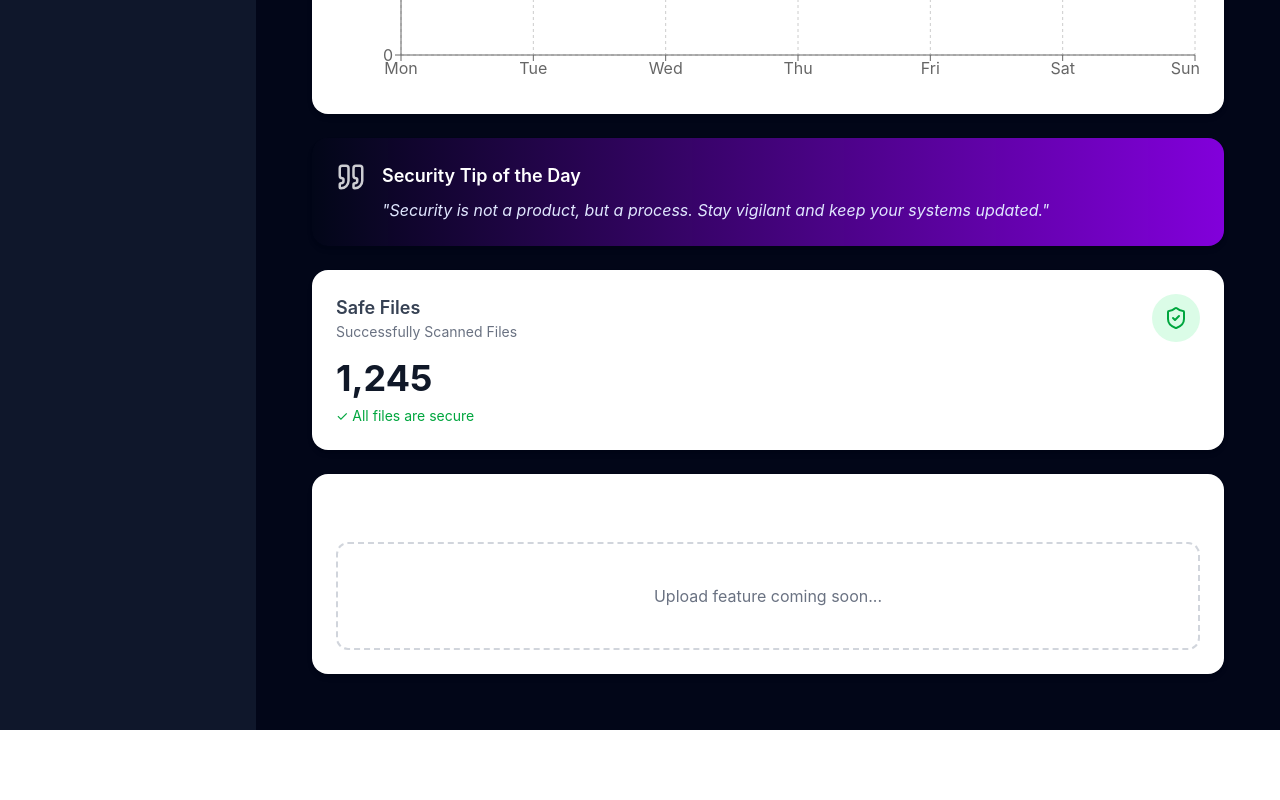
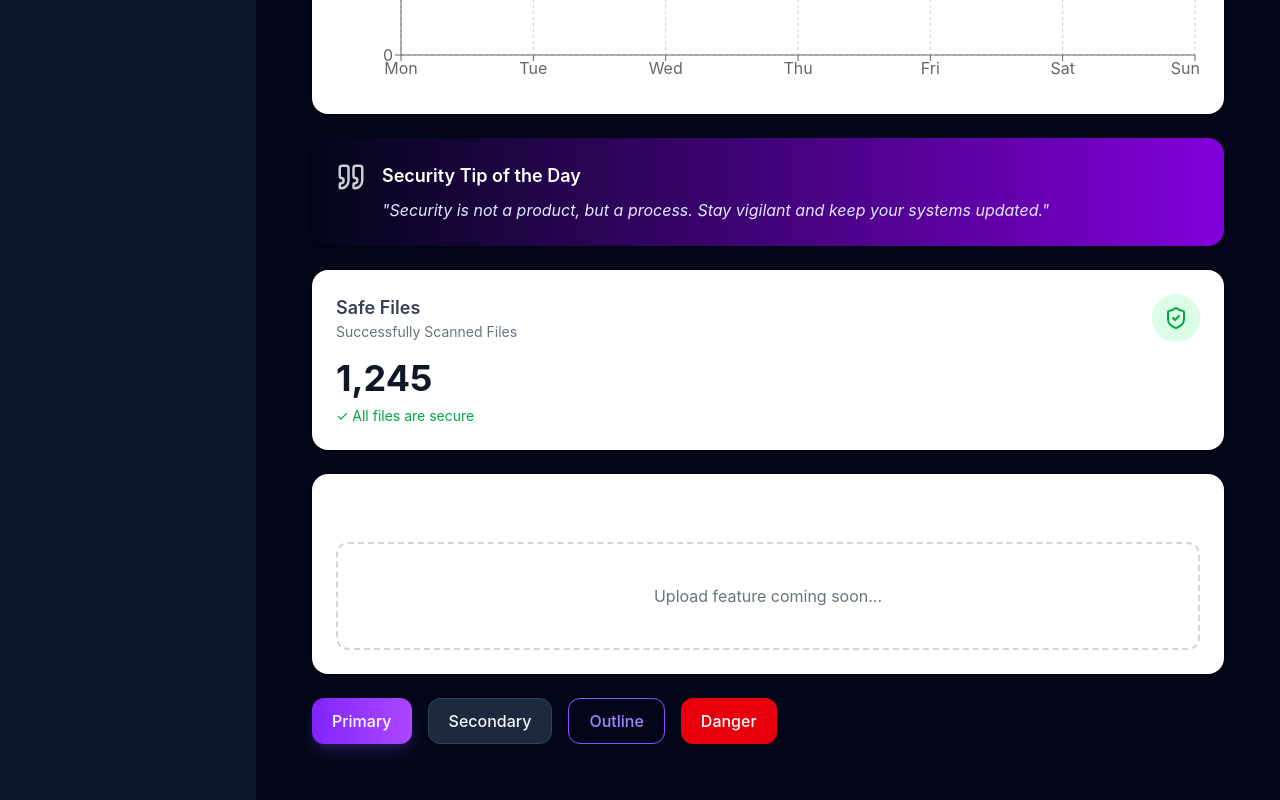
Before and after one commit to rajneeshkaur19/Sentinel_AI, a React (Vite) app in the folder frontend/: page / in a window 1280 px wide. Shown: the part 978-1778 px from the top of the page. Before the commit the page ends 1708 px from the top, so only its background shows below. Built offline with nearby package versions, Linux system fonts and the light colour scheme.

Commit message:
feat: setup design system and reusable button component

```diff
--- a/frontend/package.json
+++ b/frontend/package.json
@@ -11,6 +11,7 @@
   },
   "dependencies": {
     "@tailwindcss/vite": "^4.3.2",
+    "clsx": "^2.1.1",
     "lucide-react": "^1.24.0",
     "react": "^19.2.7",
     "react-dom": "^19.2.7",
--- a/frontend/src/components/common/Button.jsx
+++ b/frontend/src/components/common/Button.jsx
@@ -0,0 +1,58 @@
+import clsx from "clsx";
+import { twMerge } from "tailwind-merge";
+
+const variants = {
+    primary: "bg-gradient-to-r from-violet-600 to-purple-500 text-white shadow-lg shadow-violet-500/20 hover:shadow-violet-500/40",
+    secondary: "bg-slate-800 text-slate-100 border border-slate-700 hover:bg-slate-700",
+    outline: "border border-violet-500 text-violet-400 hover:bg-slate-500/10",
+    ghost: "text-slate-300 hover:bg-slate-800",
+    danger: "bg-red-600 text-white hover:bg-red-700",
+};
+
+const sizes = {
+    sm: "px-3 py-2 text-sm",
+    md: "px-5 py-2.5 text-base",
+    lg: "px-6 py-3 text-lg",
+};
+
+export default function Button({
+    children,
+    variant = "primary",
+    size = "md",
+    loading = false,
+    disabled = false,
+    leftIcon,
+    rightIcon,
+    className = "",
+    ...props
+}) {
+    return(
+        <button disabled={disabled||loading}
+                className={twMerge(
+                  clsx(
+                    "inline-flex items-center gap-2 rounded-xl font-medium transition-all duration-300",
+                    "focus:outline-none focus:ring-2 focus:ring-violet-500/50",
+                    "disabled:opacity-50 disabled:cursor-not-allowed",
+                    "hover:-translate-y-0.5",
+                    variants[variant],
+                    sizes[size],
+                    className
+                )
+            )}
+            {...props}
+        >
+            {loading?(
+                <>
+                  <span className="h-4 w-4 animate-spin rounded-full border-2 border-white border-t-transparent"></span>
+                  Loading...
+                </>
+              ) : (
+              <>
+              {leftIcon}
+              {children}
+              {rightIcon}
+              </>
+            )}
+        </button>
+    );
+}
--- /dev/null
+++ b/frontend/src/constants/design.js
@@ -0,0 +1,47 @@
+// ==========================================================================
+// Sentinel_AI v2
+// Inspired by japanese Cyber Aesthetic
+//===========================================================================
+
+
+
+export const design = {
+    app: {
+        name: "SentinelAI",
+        version: "2.0",
+        theme: "Japanese Cyber Security",
+    },
+    philosophy: {
+        keywords: [
+            "Premium",
+            "Minimal",
+            "Elegant",
+            "Secure",
+            "Modern",
+            "Glassmorphism",
+            "Japanese"
+        ]
+    },
+
+    layout: {
+        sidebarWidth: "280px",
+        navbarHeight: "80px",
+        contentPadding: "32px",
+        cardRadius: "20px"
+    },
+
+    effects: {
+        glassmorphism: true,
+        blur: true,
+        glow: true,
+        gradients: true,
+        softShadow: true
+    },
+
+    animation: {
+        hoverScale: true,
+        fadeIn: true,
+        slideUp: true,
+        smoothTransitions: true
+    }
+};
--- /dev/null
+++ b/frontend/src/constants/theme.js
@@ -0,0 +1,35 @@
+export const theme = {
+    colors: {
+        background: "#060816",
+        surface: "#10162F",
+        surfaceLight: "#171F38",
+
+        primary: "#8B5CF6",
+        primaryLight: "#A78BFA",
+
+        secondary: "#38BDF8",
+
+        success: "#22C55E",
+        warning: "#F59E0B",
+        danger: "#EF4444",
+
+        text: "#F8FAFC",
+        textSecondary: "#CBD5E1",
+        muted: "#64748B",
+
+        border:
+        "rgba(255,255,255,0.08)",
+    },
+
+    radius: {
+        sm: "8px",
+        md: "12px",
+        lg: "18px",
+        xl: "24px",
+    },
+
+    shadow: {
+        glow: "0 0 40px rgba(139,92,246,.35)",
+        card: "0 15px 40px rgba(0,0,0,.35)",
+    },
+};
--- a/frontend/src/pages/Dashboard.jsx
+++ b/frontend/src/pages/Dashboard.jsx
@@ -8,8 +8,10 @@ import ThreatChart from "../components/dashboard/ThreatChart";
 import QuoteCard from "../components/dashboard/QuoteCard";
 import SafeFilesCard from "../components/dashboard/SafeFilesCard";
 import UploadCard from"../components/upload/UploadCard";
+import Button from"../components/common/Button";
 function Dashboard() {
   return(
+
     <div className = "space-y-6 p-6">
 
       <HeroSection/>
@@ -19,15 +21,29 @@ function Dashboard() {
       <ScanCard/>
       <ReportsCard/>
       <RecommendationCard/>
-      <div className = "xl:col-span-2">
-        <ActivityTable/>
-      </div>
+        <div className = "xl:col-span-2">
+          <ActivityTable/>
+        </div>
       </div>
       <ThreatChart/>
       <QuoteCard/>
       <SafeFilesCard/>
       <UploadCard/>
+
+      <div className="flex gap-4">
+        <Button>Primary</Button>
+        <Button variant="secondary">
+          Secondary
+        </Button>
+        <Button variant="outline">
+          Outline
+        </Button>
+        <Button variant="danger">
+          Danger
+        </Button>
+      </div>
     </div>
+
   );
 }
 
```
Also changed, not shown: package.json (added, +10 -0 lines), frontend/src/components/common/Avatar.jsx (added), frontend/src/components/common/Input.jsx (added), frontend/src/components/common/SearchBar.jsx (added), frontend/src/components/common/SectionTitle.jsx (added), frontend/src/components/common/StatCard.jsx (added), frontend/src/components/common/StatusBadge.jsx (added), 2 other files (tests, documents, lock files or other folders).
